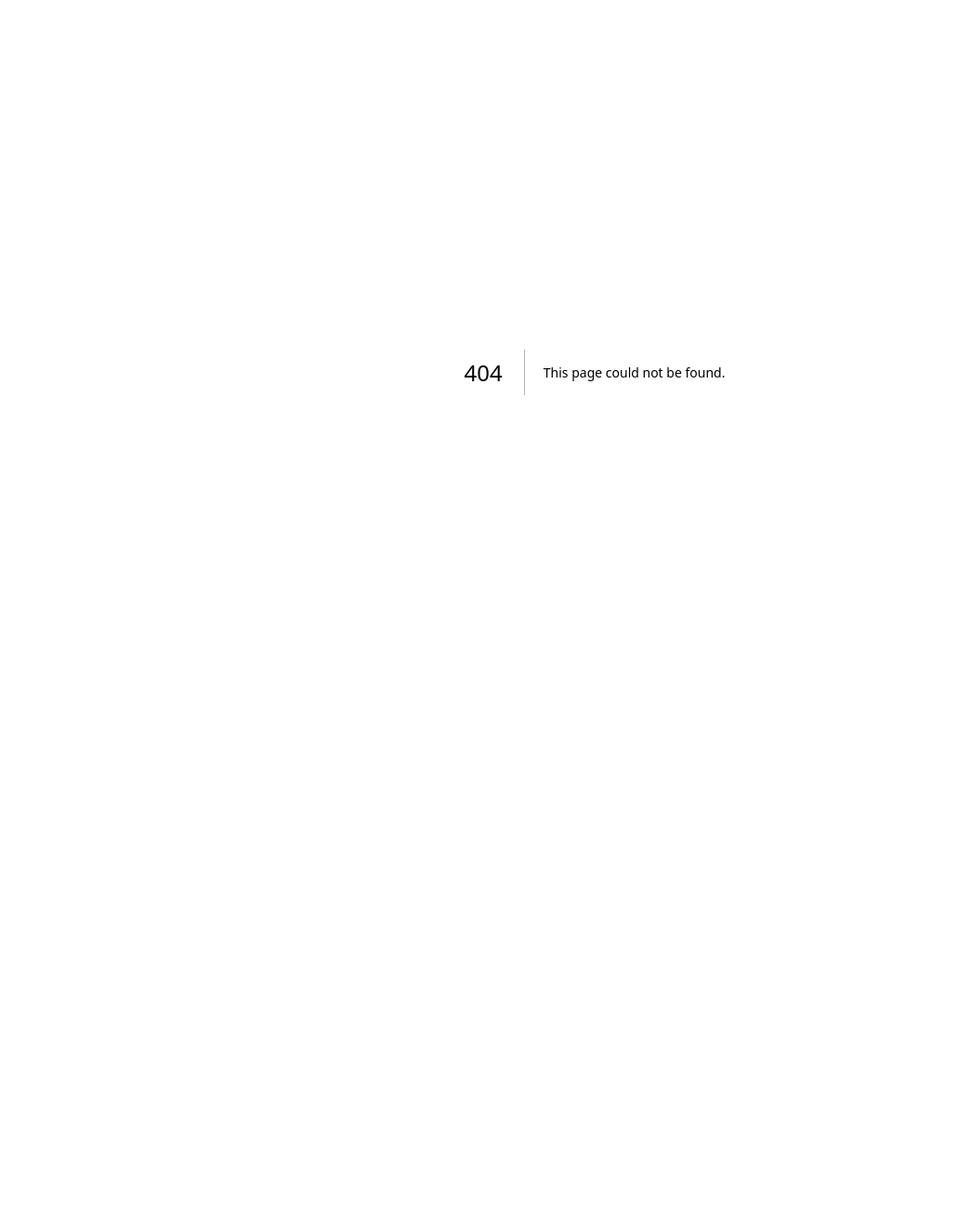
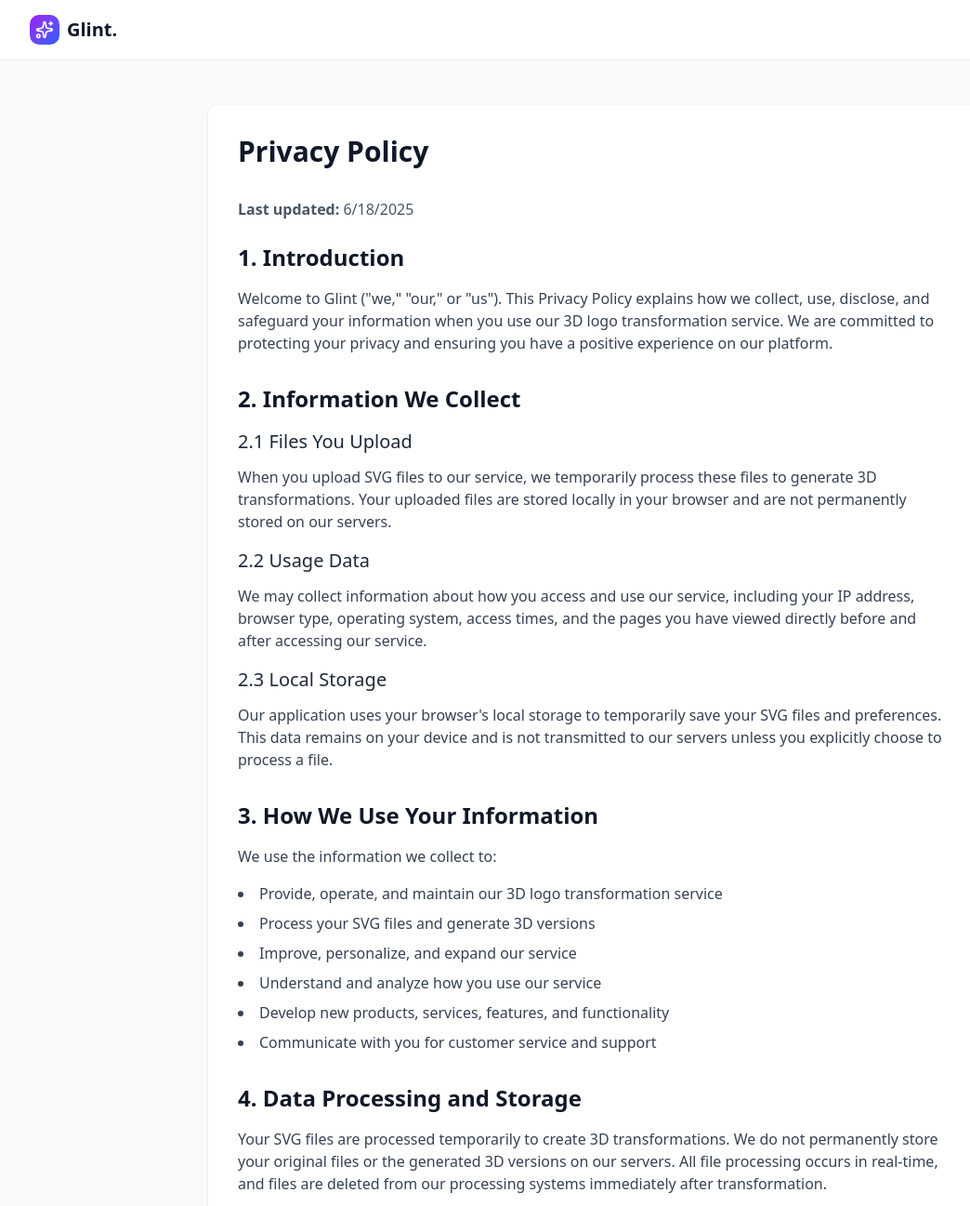
Before and after one commit to riadthedev/glint-2, a Next.js app: page /privacy-policy in a window 1280 px wide. Before the commit this address had no page. Shown: the top 1297 px of the page at 93% size, without its empty margins (0-1044 px from the left). Before the commit the page ends 800 px from the top, so only its background shows below. Built offline with nearby package versions, Linux system fonts and the light colour scheme.

Commit message:
feat: added privacy policy page

```diff
--- /dev/null
+++ b/src/app/privacy-policy/page.tsx
@@ -0,0 +1,156 @@
+import Link from "next/link"
+import { Sparkles } from "lucide-react"
+
+export default function PrivacyPolicy() {
+  return (
+    <div className="min-h-screen bg-gray-50">
+      {/* Header */}
+      <header className="bg-white border-b border-gray-200">
+        <div className="max-w-7xl mx-auto px-4 sm:px-6 lg:px-8">
+          <div className="flex justify-between items-center h-16">
+            <Link href="/" className="flex items-center space-x-2">
+              <div className="w-8 h-8 bg-gradient-to-br from-purple-600 to-blue-600 rounded-lg flex items-center justify-center">
+                <Sparkles className="w-5 h-5 text-white" />
+              </div>
+              <span className="text-xl font-bold text-gray-900">Glint.</span>
+            </Link>
+          </div>
+        </div>
+      </header>
+
+      {/* Main Content */}
+      <main className="max-w-4xl mx-auto px-4 sm:px-6 lg:px-8 py-12">
+        <div className="bg-white rounded-lg shadow-sm p-8">
+          <h1 className="text-3xl font-bold text-gray-900 mb-8">Privacy Policy</h1>
+
+          <div className="prose prose-gray max-w-none">
+            <p className="text-gray-600 mb-6">
+              <strong>Last updated:</strong> {new Date().toLocaleDateString()}
+            </p>
+
+            <section className="mb-8">
+              <h2 className="text-2xl font-semibold text-gray-900 mb-4">1. Introduction</h2>
+              <p className="text-gray-700 mb-4">
+                Welcome to Glint ("we," "our," or "us"). This Privacy Policy explains how we collect, use, disclose, and safeguard your information when you use our 3D logo transformation service. We are committed to protecting your privacy and ensuring you have a positive experience on our platform.
+              </p>
+            </section>
+
+            <section className="mb-8">
+              <h2 className="text-2xl font-semibold text-gray-900 mb-4">2. Information We Collect</h2>
+
+              <h3 className="text-xl font-medium text-gray-800 mb-3">2.1 Files You Upload</h3>
+              <p className="text-gray-700 mb-4">
+                When you upload SVG files to our service, we temporarily process these files to generate 3D transformations. Your uploaded files are stored locally in your browser and are not permanently stored on our servers.
+              </p>
+
+              <h3 className="text-xl font-medium text-gray-800 mb-3">2.2 Usage Data</h3>
+              <p className="text-gray-700 mb-4">
+                We may collect information about how you access and use our service, including your IP address, browser type, operating system, access times, and the pages you have viewed directly before and after accessing our service.
+              </p>
+
+              <h3 className="text-xl font-medium text-gray-800 mb-3">2.3 Local Storage</h3>
+              <p className="text-gray-700 mb-4">
+                Our application uses your browser's local storage to temporarily save your SVG files and preferences. This data remains on your device and is not transmitted to our servers unless you explicitly choose to process a file.
+              </p>
+            </section>
+
+            <section className="mb-8">
+              <h2 className="text-2xl font-semibold text-gray-900 mb-4">3. How We Use Your Information</h2>
+              <p className="text-gray-700 mb-4">We use the information we collect to:</p>
+              <ul className="list-disc list-inside text-gray-700 mb-4 space-y-2">
+                <li>Provide, operate, and maintain our 3D logo transformation service</li>
+                <li>Process your SVG files and generate 3D versions</li>
+                <li>Improve, personalize, and expand our service</li>
+                <li>Understand and analyze how you use our service</li>
+                <li>Develop new products, services, features, and functionality</li>
+                <li>Communicate with you for customer service and support</li>
+              </ul>
+            </section>
+
+            <section className="mb-8">
+              <h2 className="text-2xl font-semibold text-gray-900 mb-4">4. Data Processing and Storage</h2>
+              <p className="text-gray-700 mb-4">
+                Your SVG files are processed temporarily to create 3D transformations. We do not permanently store your original files or the generated 3D versions on our servers. All file processing occurs in real-time, and files are deleted from our processing systems immediately after transformation.
+              </p>
+            </section>
+
+            <section className="mb-8">
+              <h2 className="text-2xl font-semibold text-gray-900 mb-4">5. Data Sharing and Disclosure</h2>
+              <p className="text-gray-700 mb-4">
+                We do not sell, trade, or otherwise transfer your personal information or uploaded files to third parties. We may share information only in the following circumstances:
+              </p>
+              <ul className="list-disc list-inside text-gray-700 mb-4 space-y-2">
+                <li>With your explicit consent</li>
+                <li>To comply with legal obligations or respond to lawful requests</li>
+                <li>To protect our rights, property, or safety, or that of our users</li>
+                <li>In connection with a business transaction (merger, acquisition, etc.)</li>
+              </ul>
+            </section>
+
+            <section className="mb-8">
+              <h2 className="text-2xl font-semibold text-gray-900 mb-4">6. Data Security</h2>
+              <p className="text-gray-700 mb-4">
+                We implement appropriate technical and organizational security measures to protect your information against unauthorized access, alteration, disclosure, or destruction. However, please note that no method of transmission over the internet or electronic storage is 100% secure.
+              </p>
+            </section>
+
+            <section className="mb-8">
+              <h2 className="text-2xl font-semibold text-gray-900 mb-4">7. Your Rights and Choices</h2>
+              <p className="text-gray-700 mb-4">You have the right to:</p>
+              <ul className="list-disc list-inside text-gray-700 mb-4 space-y-2">
+                <li>Clear your browser's local storage to remove any stored SVG files</li>
+                <li>Choose not to provide certain information (though this may limit service functionality)</li>
+                <li>Request information about the data we process</li>
+                <li>Request deletion of your data (where applicable)</li>
+              </ul>
+            </section>
+
+            <section className="mb-8">
+              <h2 className="text-2xl font-semibold text-gray-900 mb-4">8. Third-Party Services</h2>
+              <p className="text-gray-700 mb-4">
+                Our service may contain links to third-party websites or services. We are not responsible for the privacy practices or content of these third parties. We encourage you to review their privacy policies before providing any information.
+              </p>
+            </section>
+
+            <section className="mb-8">
+              <h2 className="text-2xl font-semibold text-gray-900 mb-4">9. Children's Privacy</h2>
+              <p className="text-gray-700 mb-4">
+                Our service is not directed to children under the age of 13. We do not knowingly collect personal information from children under 13. If you are a parent or guardian and believe your child has provided us with personal information, please contact us.
+              </p>
+            </section>
+
+            <section className="mb-8">
+              <h2 className="text-2xl font-semibold text-gray-900 mb-4">10. Changes to This Privacy Policy</h2>
+              <p className="text-gray-700 mb-4">
+                We may update this Privacy Policy from time to time. We will notify you of any changes by posting the new Privacy Policy on this page and updating the "Last updated" date. You are advised to review this Privacy Policy periodically for any changes.
+              </p>
+            </section>
+
+            <section className="mb-8">
+              <h2 className="text-2xl font-semibold text-gray-900 mb-4">11. Contact Us</h2>
+              <p className="text-gray-700 mb-4">
+                If you have any questions about this Privacy Policy or our data practices, please contact us at:
+              </p>
+              <div className="bg-gray-50 p-4 rounded-lg">
+                <p className="text-gray-700">
+                  Email: privacy@glint.com<br />
+                  Address: [Your Business Address]<br />
+                  Phone: [Your Phone Number]
+                </p>
+              </div>
+            </section>
+          </div>
+
+          <div className="mt-12 pt-8 border-t border-gray-200">
+            <Link
+              href="/"
+              className="inline-flex items-center text-blue-600 hover:text-blue-700 font-medium"
+            >
+              ← Back to Glint
+            </Link>
+          </div>
+        </div>
+      </main>
+    </div>
+  )
+}
```
